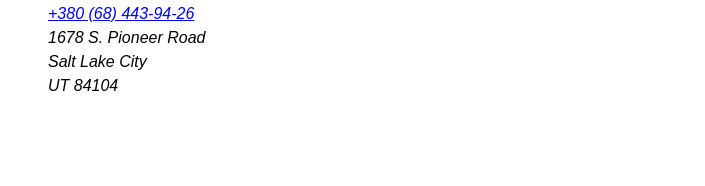
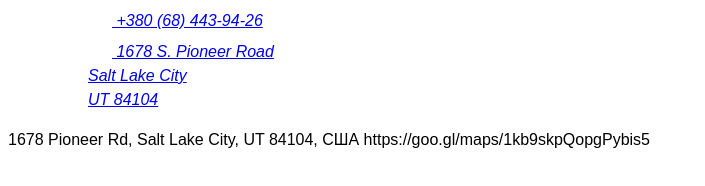
Before and after one commit to wosean/Startrek, a plain HTML site: page index.html in a window 1280 px wide. Shown: the part 482-668 px from the top of the page, without its empty margins (0-705 px from the left). Drawn offline with Linux system fonts and the light colour scheme.

Commit message:
Update index.html

```diff
--- a/index.html
+++ b/index.html
@@ -80,16 +80,46 @@
           </a>
         </li>
 
-      <!-- Контакти компанії ??? -->
-      <address class="address">
-        <a class="link address-link" href="+380684439426">+380 (68) 443-94-26</a>
-      </address>
-      <address>
-        1678 S. Pioneer Road <br />
-        Salt Lake City <br />
-        UT 84104
-      </address>
+    <!-- Контакти компанії ??? -->
+      <div>
+        <section class="contacts section" id="contacts">
+          <!-- <h2 class="title title-light">Contacts</h2> -->
+          <address class="contacts-address">
+            <ul class="contacts-list list">
+
+              <li class="contacts-item">
+                <a class="contacts-link link" href="tel:+380684439426">
+                  <svg class="contacts-icon" width="24" height="24">
+                    <use href="./images/icons.svg#phone"></use>
+                  </svg>
+                  +380 (68) 443-94-26
+                </a>
+              </li>
+
+              <li class="contacts-item">
+                <a
+                  class="contacts-link link"
+                  href="https://goo.gl/maps/1kb9skpQopgPybis5"
+                  target="_blank"
+                  rel="noopener noreferrer"
+                >
+                  <svg class="contacts-icon" width="24" height="24">
+                    <use href="./images/icons.svg#map-pin"></use>
+                  </svg>
+                  1678 S. Pioneer Road <br />
+                  Salt Lake City <br />
+                  UT 84104
+                </a>
+              </li>
+
+            </ul>
+          </address>
+        </section>
       </div>
     </footer>
   </body>
 </html>
+
+
+1678 Pioneer Rd, Salt Lake City, UT 84104, США
+https://goo.gl/maps/1kb9skpQopgPybis5
```
